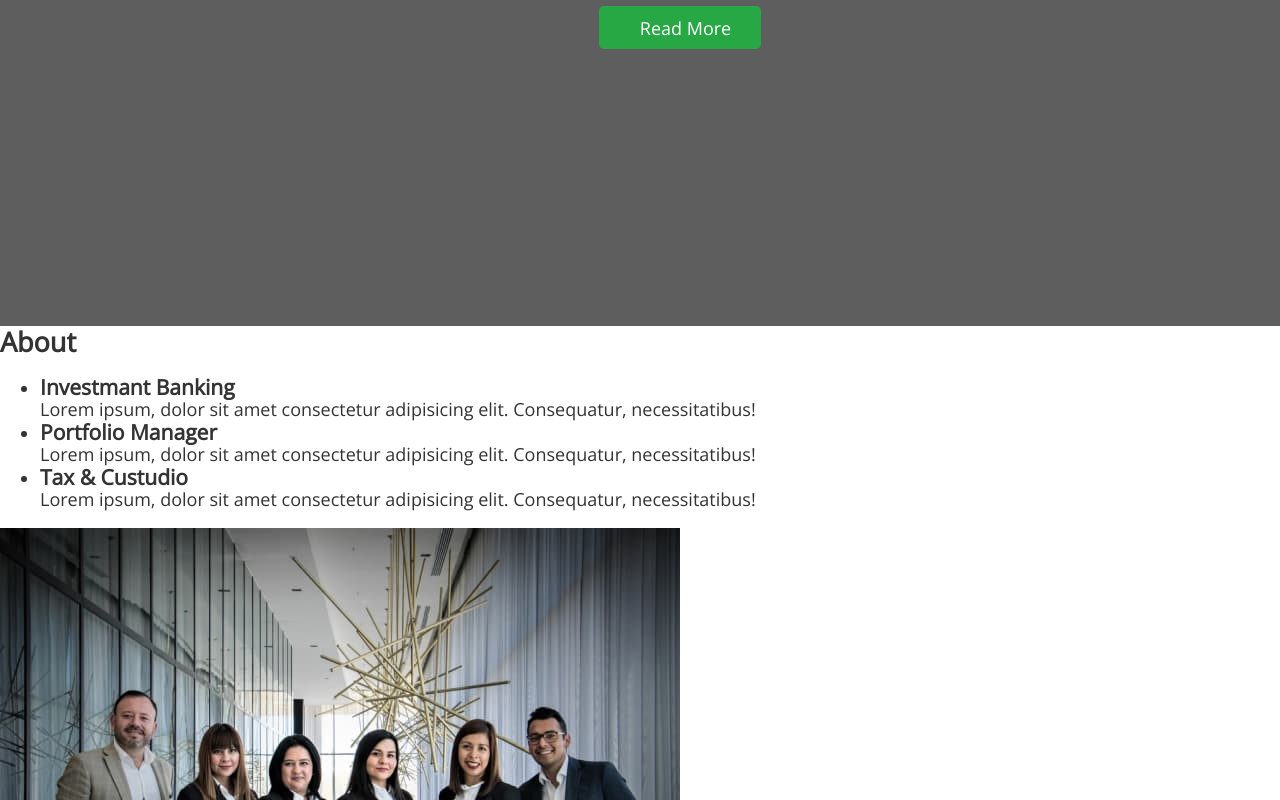
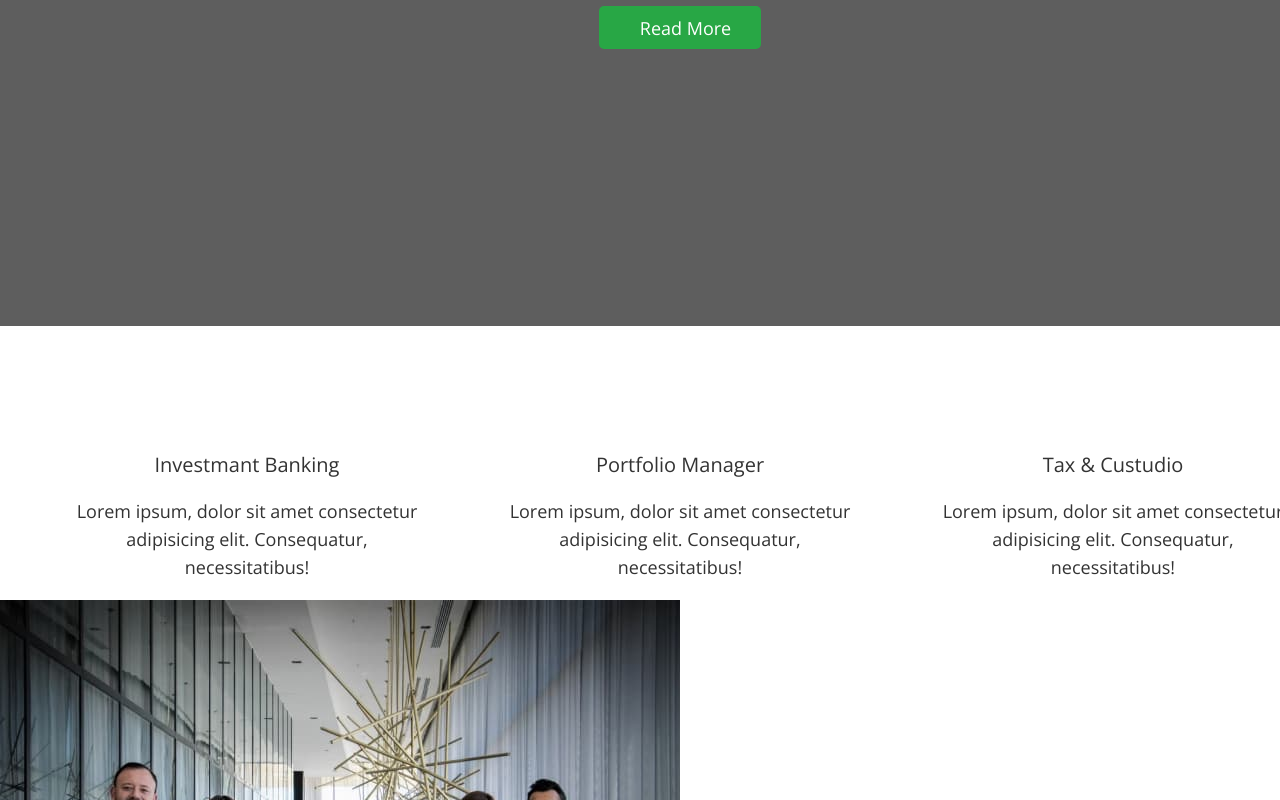
Before and after one commit to ASKurochkin/team-83, a plain HTML site: page index.html in a window 1280 px wide. Shown: the part 492-1292 px from the top of the page. Drawn offline with nearby package versions, Linux system fonts and the light colour scheme.

Commit message:
add about-styles

```diff
--- a/css/styles.css
+++ b/css/styles.css
@@ -9,7 +9,7 @@ body {
   background-color: var(--main-bg-color-);
   color: var(--main-text-color);
 
-  font-family: 'Open Sans', sans-serif;
+  font-family: "Open Sans", sans-serif;
   font-size: 18px;
 }
 
@@ -18,6 +18,21 @@ body {
 .container {
   width: 1360px;
   margin: 0 auto;
+}
+
+/* utils */
+.visually-hidden {
+  position: absolute;
+  width: 1px;
+  height: 1px;
+  margin: -1px;
+  border: 0;
+  padding: 0;
+
+  white-space: nowrap;
+  clip-path: inset(100%);
+  clip: rect(0 0 0 0);
+  overflow: hidden;
 }
 
 /* reset */
@@ -145,3 +160,37 @@ button {
   background-color: var(--secondory-text-color);
   color: var(--acent-color);
 }
+
+/* About style */
+
+.about {
+  padding-top: 122px;
+  padding-bottom: 19px;
+}
+
+.about-container {
+  padding-left: 66px;
+  padding-right: 66px;
+}
+
+.about-list {
+  display: flex;
+  gap: 71px;
+}
+
+.about-item {
+  text-align: center;
+  flex-basis: calc((100% - 142px) / 3);
+}
+
+.about-title {
+  margin-bottom: 16px;
+
+  font-weight: 400;
+  font-size: 20px;
+  line-height: 1.65;
+}
+
+.about-text {
+  line-height: 1.56;
+}
--- a/index.html
+++ b/index.html
@@ -55,31 +55,33 @@
       </section>
 
       <!-- about -->
-      <section>
-        <h2>About</h2>
-        <ul>
-          <li>
-            <h3>Investmant Banking</h3>
-            <p>
+      <section class="about">
+        <div class="container about-container">
+          <h2 class="visually-hidden">About</h2>
+          <ul class="about-list list">
+            <li class="about-item">
+              <h3 class="about-title">Investmant Banking</h3>
+              <p class="about-text">
                 Lorem ipsum, dolor sit amet consectetur adipisicing elit.
                 Consequatur, necessitatibus!
               </p>
             </li>
-          <li>
-            <h3>Portfolio Manager</h3>
-            <p>
+            <li class="about-item">
+              <h3 class="about-title">Portfolio Manager</h3>
+              <p class="about-text">
                 Lorem ipsum, dolor sit amet consectetur adipisicing elit.
                 Consequatur, necessitatibus!
               </p>
             </li>
-          <li>
-            <h3>Tax & Custudio</h3>
-            <p>
+            <li class="about-item">
+              <h3 class="about-title">Tax & Custudio</h3>
+              <p class="about-text">
                 Lorem ipsum, dolor sit amet consectetur adipisicing elit.
                 Consequatur, necessitatibus!
               </p>
             </li>
           </ul>
+        </div>
       </section>
 
       <!-- Solutions -->
```
Lines whose indentation alone changed are shown as unchanged.
